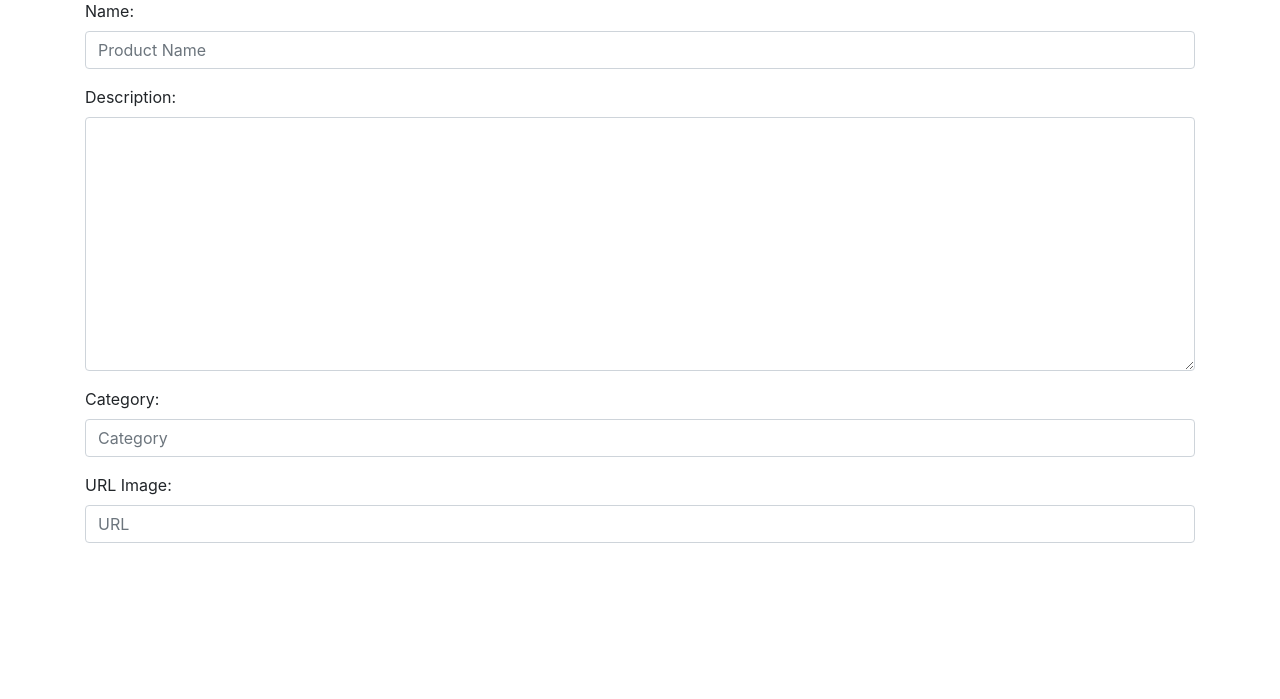
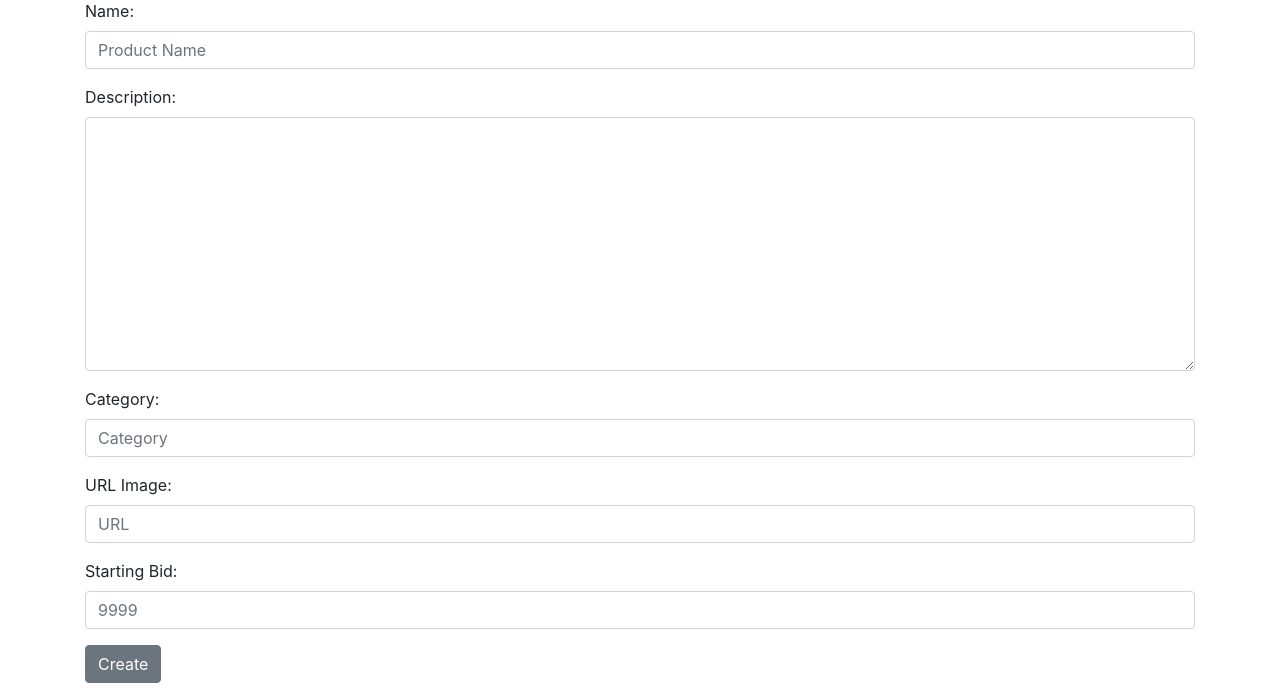
Before and after one commit to Efelipa/project2, a Django app: page /add_auction in a window 1280 px wide. Shown: the part 168-867 px from the top of the page. Before the commit the page ends 711 px from the top, so only its background shows below. Run offline with Django 3.2, Linux system fonts and the light colour scheme; a user stored in the database is signed in; some libraries are stand-ins or nearby versions.

Commit message:
Fixing views

```diff
--- a/auctions/models.py
+++ b/auctions/models.py
@@ -12,11 +12,11 @@ class auctions_listing(models.Model):
     date_creation = models.DateTimeField(auto_now_add=True, blank=True)
     description = models.CharField(max_length=400)
     category = models.CharField(max_length=64, blank=True)
-    image = models.CharField(max_length=265)
+    image = models.CharField(max_length=300)
     start_bid = models.IntegerField()
     owner = models.ForeignKey(
         User, on_delete=models.CASCADE, related_name="owner_list")
-    active = models.BooleanField()
+    active = models.BooleanField(default=True)
     winner = models.ForeignKey(
         User, on_delete=models.CASCADE, related_name="winner_list", null=True, blank=True)
 
--- a/auctions/templates/auctions/add_auction.html
+++ b/auctions/templates/auctions/add_auction.html
@@ -2,7 +2,11 @@
 
 {% block body %}
     <div class="container">
-        <form action="{% url 'add_auction'%}">
+        {% if message %}
+            {{message}}
+        {% endif %}
+        <form action="{% url 'add_auction'%}" method="post">
+            {% csrf_token %}
             <div class="form-group">
                 <label for="name">Name: </label>
                 <input type="text" name="name" class="form-control" placeholder="Product Name">
@@ -19,7 +23,14 @@
                 <label for="image">URL Image:</label>
                 <input class="form-control" type="text" name="image" placeholder="URL">
             </div>
+            <div class="form-group">
+                <label for="bid_start">Starting Bid:</label>
+                <input class="form-control" type="text" name="bid_start" placeholder="9999">
+            </div>
+            <div class="form-group">
+                <input name="owner" type='hidden' value='{{ user.username }}'>
+                <input type="submit" value="Create" class="btn btn-secondary">
+            </div>
         </form>
     </div>
-
 {% endblock %}
--- a/auctions/views.py
+++ b/auctions/views.py
@@ -66,8 +66,21 @@ def register(request):
 # Listing function
 @login_required(login_url='/login')
 def add_auction(request):
-    # if request.method == "POST":
-    #     title = request.POST["title"]
-    #     date_creation = request.POST["date_creation"]
-
+    if request.method == "POST":
+        name = request.POST["name"]
+        description = request.POST["description"]
+        category = request.POST["category"]
+        image = request.POST["image"]
+        bid_start = request.POST["bid_start"]
+        owner = request.POST["owner"]
+        user_owner = User.objects.get(username=owner)
+        try:
+            listing = auctions_listing(name=name, description=description,
+                                       category=category, image=image, start_bid=bid_start, owner=user_owner)
+            listing.save()
+            return HttpResponseRedirect(reverse("index"))
+        except IntegrityError:
+            return render(request, "auctions/add_auction.html", {
+                "message": "Error, the auction cannot be added"
+            })
     return render(request, "auctions/add_auction.html")
```
Also changed, not shown: auctions/migrations/0010_auto_20210822_0120.py (added), auctions/migrations/0011_auto_20210822_0126.py (added), db.sqlite3.
